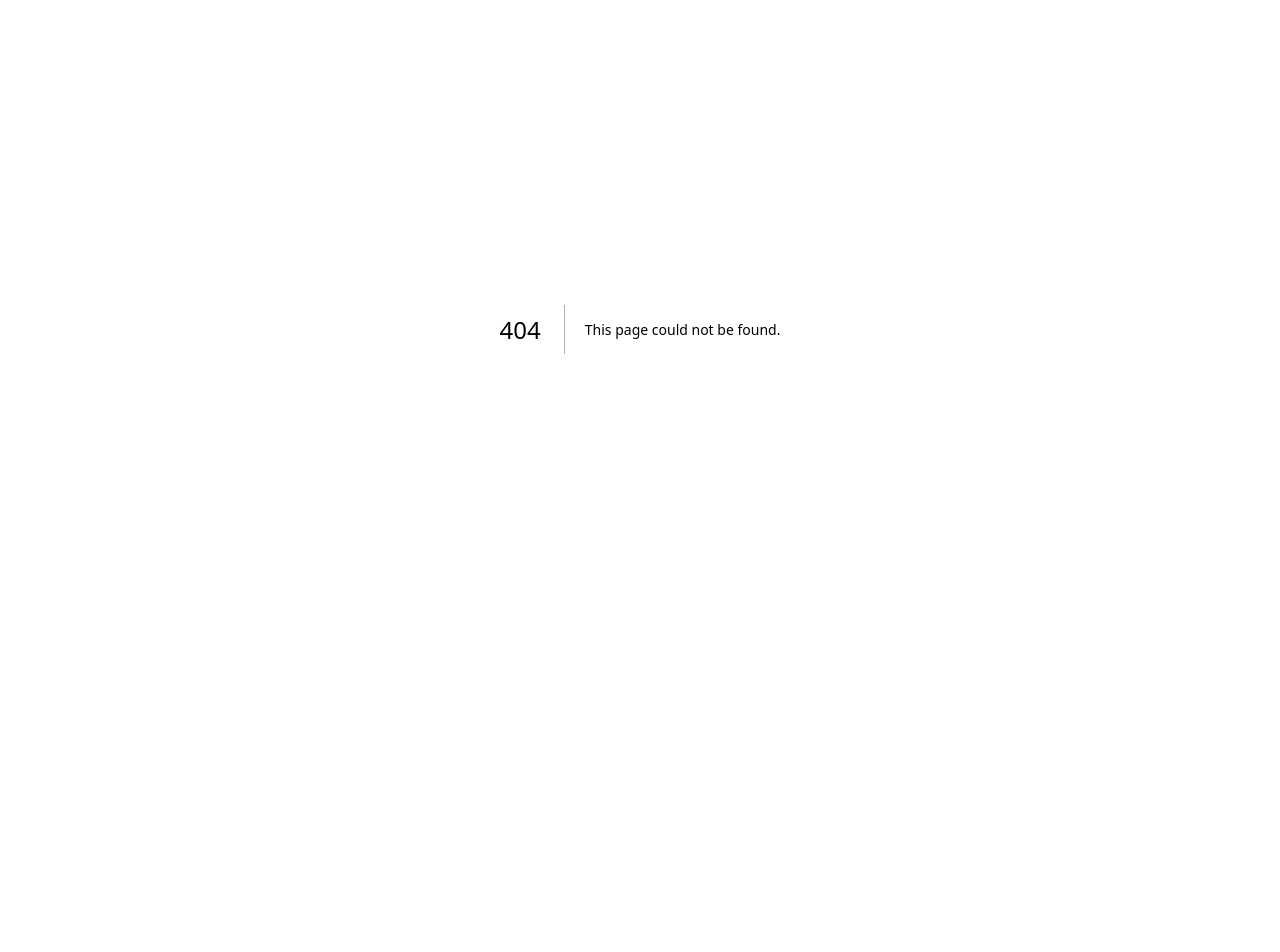
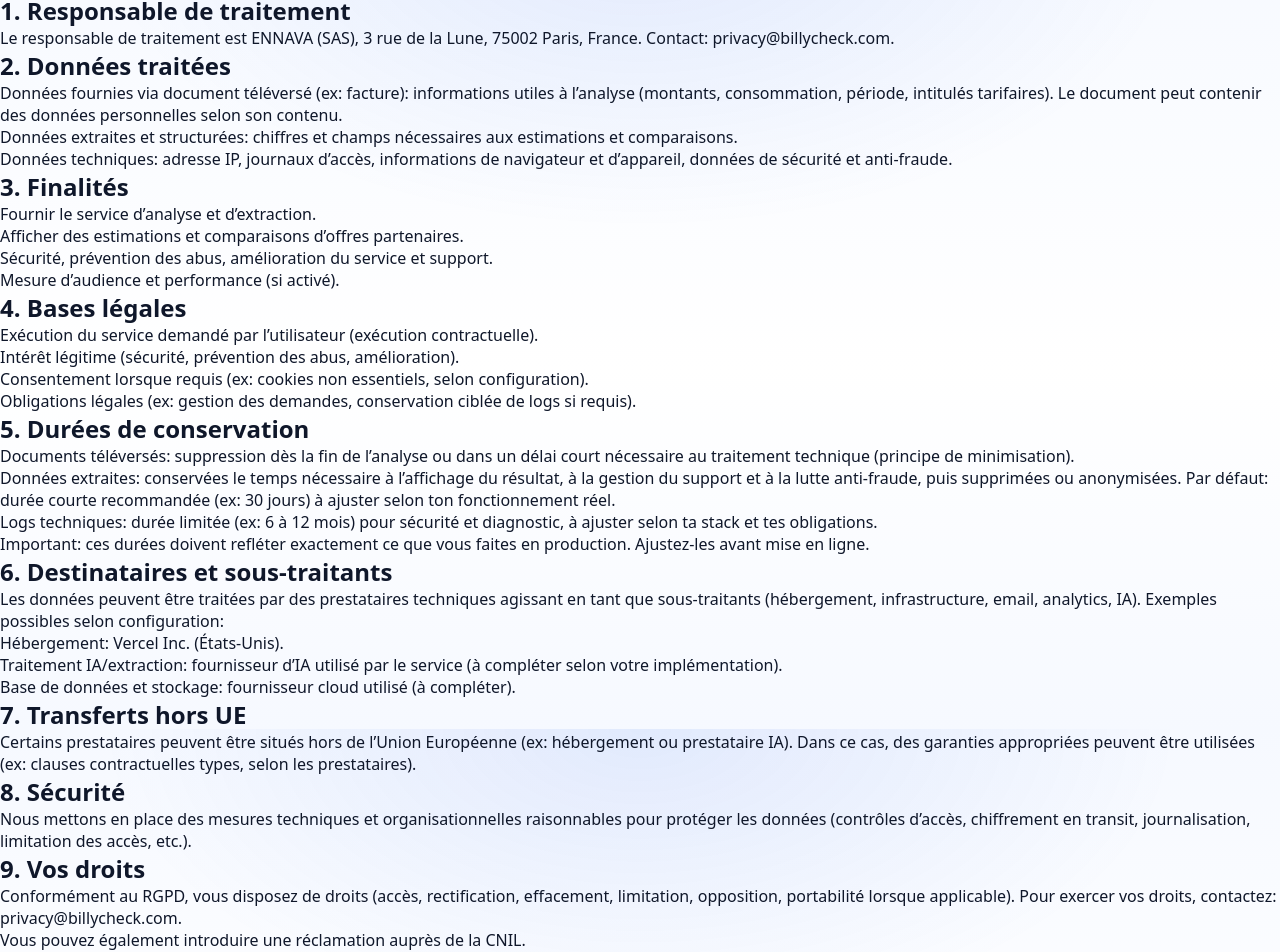
Before and after one commit to jeremieoyabun/billycheck-comingsoon, a Next.js app: page /politique-de-confidentialite in a window 1280 px wide. Before the commit this address had no page. Shown: the part 71-1023 px from the top of the page. Before the commit the page ends 800 px from the top, so only its background shows below. Built offline with nearby package versions, Linux system fonts and the light colour scheme.

Commit message:
Style legal pages and unify layout

```diff
--- a/src/app/cgu/page.tsx
+++ b/src/app/cgu/page.tsx
@@ -1,3 +1,5 @@
+import LegalPage from "../components/LegalPage";
+
 export const metadata = {
   title: "Conditions Générales d’Utilisation | BillyCheck",
   description: "Conditions Générales d’Utilisation (CGU) du service BillyCheck.",
--- /dev/null
+++ b/src/app/components/LegalPage.tsx
@@ -0,0 +1,27 @@
+import Footer from "./footer";
+import styles from "./legalPage.module.css";
+
+export default function LegalPage({
+  title,
+  updatedAt,
+  children,
+}: {
+  title: string;
+  updatedAt?: string;
+  children: React.ReactNode;
+}) {
+  return (
+    <div className={styles.page}>
+      <main className={styles.container}>
+        <header className={styles.header}>
+          <h1 className={styles.h1}>{title}</h1>
+          {updatedAt && <div className={styles.meta}>Dernière mise à jour: {updatedAt}</div>}
+        </header>
+
+        <article className={styles.article}>{children}</article>
+      </main>
+
+      <Footer />
+    </div>
+  );
+}
--- a/src/app/mentions-legales/page.tsx
+++ b/src/app/mentions-legales/page.tsx
@@ -1,3 +1,5 @@
+import LegalPage from "../components/LegalPage";
+
 export const metadata = {
   title: "Mentions légales | BillyCheck",
   description: "Mentions légales du site BillyCheck.",
--- /dev/null
+++ b/src/app/politique-de-confidentialite/page.tsx
@@ -0,0 +1,126 @@
+import LegalPage from "../components/LegalPage";
+
+export const metadata = {
+  title: "Politique de confidentialité | BillyCheck",
+  description: "Politique de confidentialité et informations RGPD du service BillyCheck.",
+};
+
+function H({ children }: { children: React.ReactNode }) {
+  return <h2 className="mt-10 text-xl font-bold text-slate-900">{children}</h2>;
+}
+
+export default function PolitiqueConfidentialitePage() {
+  const COMPANY = "ENNAVA (SAS)";
+  const ADDRESS = "3 rue de la Lune, 75002 Paris, France";
+  const CONTACT_EMAIL = "privacy@billycheck.com"; // TODO: remplace par ton email RGPD réel
+  const SERVICE = "BillyCheck";
+
+  return (
+    <main className="mx-auto max-w-3xl px-6 py-12">
+      <h1 className="text-3xl font-extrabold tracking-tight text-slate-900">
+        Politique de confidentialité
+      </h1>
+      <p className="mt-2 text-sm text-slate-600">Dernière mise à jour: 16/02/2026</p>
+
+      <H>1. Responsable de traitement</H>
+      <p className="mt-3 text-sm leading-6 text-slate-700">
+        Le responsable de traitement est {COMPANY}, {ADDRESS}. Contact:{" "}
+        <a className="underline" href={`mailto:${CONTACT_EMAIL}`}>
+          {CONTACT_EMAIL}
+        </a>
+        .
+      </p>
+
+      <H>2. Données traitées</H>
+      <ul className="mt-3 list-disc pl-5 text-sm leading-6 text-slate-700 space-y-2">
+        <li>
+          Données fournies via document téléversé (ex: facture): informations utiles à l’analyse (montants, consommation,
+          période, intitulés tarifaires). Le document peut contenir des données personnelles selon son contenu.
+        </li>
+        <li>
+          Données extraites et structurées: chiffres et champs nécessaires aux estimations et comparaisons.
+        </li>
+        <li>
+          Données techniques: adresse IP, journaux d’accès, informations de navigateur et d’appareil, données de sécurité
+          et anti-fraude.
+        </li>
+      </ul>
+
+      <H>3. Finalités</H>
+      <ul className="mt-3 list-disc pl-5 text-sm leading-6 text-slate-700 space-y-2">
+        <li>Fournir le service d’analyse et d’extraction.</li>
+        <li>Afficher des estimations et comparaisons d’offres partenaires.</li>
+        <li>Sécurité, prévention des abus, amélioration du service et support.</li>
+        <li>Mesure d’audience et performance (si activé).</li>
+      </ul>
+
+      <H>4. Bases légales</H>
+      <ul className="mt-3 list-disc pl-5 text-sm leading-6 text-slate-700 space-y-2">
+        <li>Exécution du service demandé par l’utilisateur (exécution contractuelle).</li>
+        <li>Intérêt légitime (sécurité, prévention des abus, amélioration).</li>
+        <li>Consentement lorsque requis (ex: cookies non essentiels, selon configuration).</li>
+        <li>Obligations légales (ex: gestion des demandes, conservation ciblée de logs si requis).</li>
+      </ul>
+
+      <H>5. Durées de conservation</H>
+      <ul className="mt-3 list-disc pl-5 text-sm leading-6 text-slate-700 space-y-2">
+        <li>
+          Documents téléversés: suppression dès la fin de l’analyse ou dans un délai court nécessaire au traitement technique
+          (principe de minimisation).
+        </li>
+        <li>
+          Données extraites: conservées le temps nécessaire à l’affichage du résultat, à la gestion du support et à la lutte
+          anti-fraude, puis supprimées ou anonymisées. Par défaut: durée courte recommandée (ex: 30 jours) à ajuster selon ton fonctionnement réel.
+        </li>
+        <li>
+          Logs techniques: durée limitée (ex: 6 à 12 mois) pour sécurité et diagnostic, à ajuster selon ta stack et tes obligations.
+        </li>
+      </ul>
+      <p className="mt-3 text-sm leading-6 text-slate-700">
+        Important: ces durées doivent refléter exactement ce que vous faites en production. Ajustez-les avant mise en ligne.
+      </p>
+
+      <H>6. Destinataires et sous-traitants</H>
+      <p className="mt-3 text-sm leading-6 text-slate-700">
+        Les données peuvent être traitées par des prestataires techniques agissant en tant que sous-traitants (hébergement,
+        infrastructure, email, analytics, IA). Exemples possibles selon configuration:
+      </p>
+      <ul className="mt-3 list-disc pl-5 text-sm leading-6 text-slate-700 space-y-2">
+        <li>Hébergement: Vercel Inc. (États-Unis).</li>
+        <li>Traitement IA/extraction: fournisseur d’IA utilisé par le service (à compléter selon votre implémentation).</li>
+        <li>Base de données et stockage: fournisseur cloud utilisé (à compléter).</li>
+      </ul>
+
+      <H>7. Transferts hors UE</H>
+      <p className="mt-3 text-sm leading-6 text-slate-700">
+        Certains prestataires peuvent être situés hors de l’Union Européenne (ex: hébergement ou prestataire IA).
+        Dans ce cas, des garanties appropriées peuvent être utilisées (ex: clauses contractuelles types, selon les prestataires).
+      </p>
+
+      <H>8. Sécurité</H>
+      <p className="mt-3 text-sm leading-6 text-slate-700">
+        Nous mettons en place des mesures techniques et organisationnelles raisonnables pour protéger les données
+        (contrôles d’accès, chiffrement en transit, journalisation, limitation des accès, etc.).
+      </p>
+
+      <H>9. Vos droits</H>
+      <p className="mt-3 text-sm leading-6 text-slate-700">
+        Conformément au RGPD, vous disposez de droits (accès, rectification, effacement, limitation, opposition, portabilité
+        lorsque applicable). Pour exercer vos droits, contactez:{" "}
+        <a className="underline" href={`mailto:${CONTACT_EMAIL}`}>
+          {CONTACT_EMAIL}
+        </a>
+        .
+      </p>
+      <p className="mt-3 text-sm leading-6 text-slate-700">
+        Vous pouvez également introduire une réclamation auprès de la CNIL.
+      </p>
+
+      <H>10. Cookies</H>
+      <p className="mt-3 text-sm leading-6 text-slate-700">
+        Le site peut utiliser des cookies strictement nécessaires au fonctionnement. Les cookies de mesure d’audience
+        ou marketing, lorsqu’ils sont utilisés, peuvent nécessiter votre consentement selon la configuration mise en place.
+      </p>
+    </main>
+  );
+}
```
Also changed, not shown: src/app/components/legalPage.module.css (added, +60 -0 lines).
